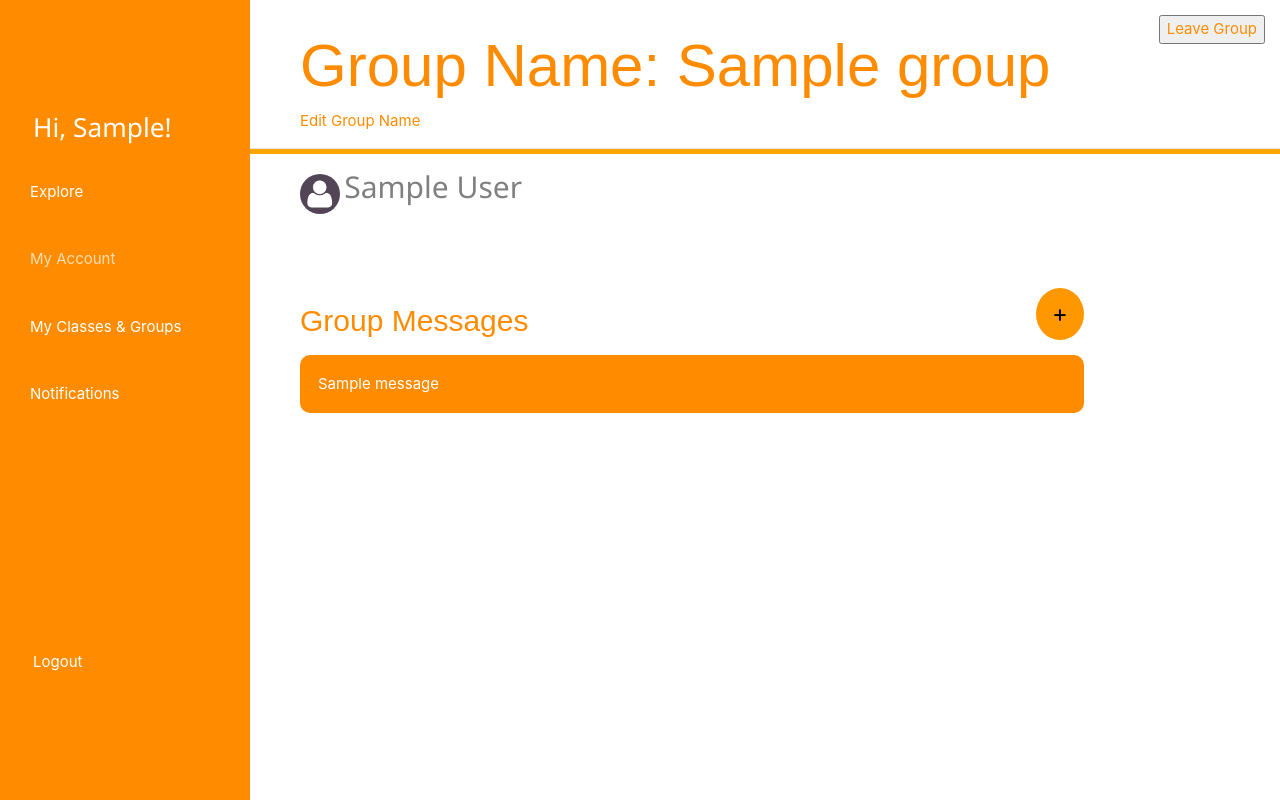
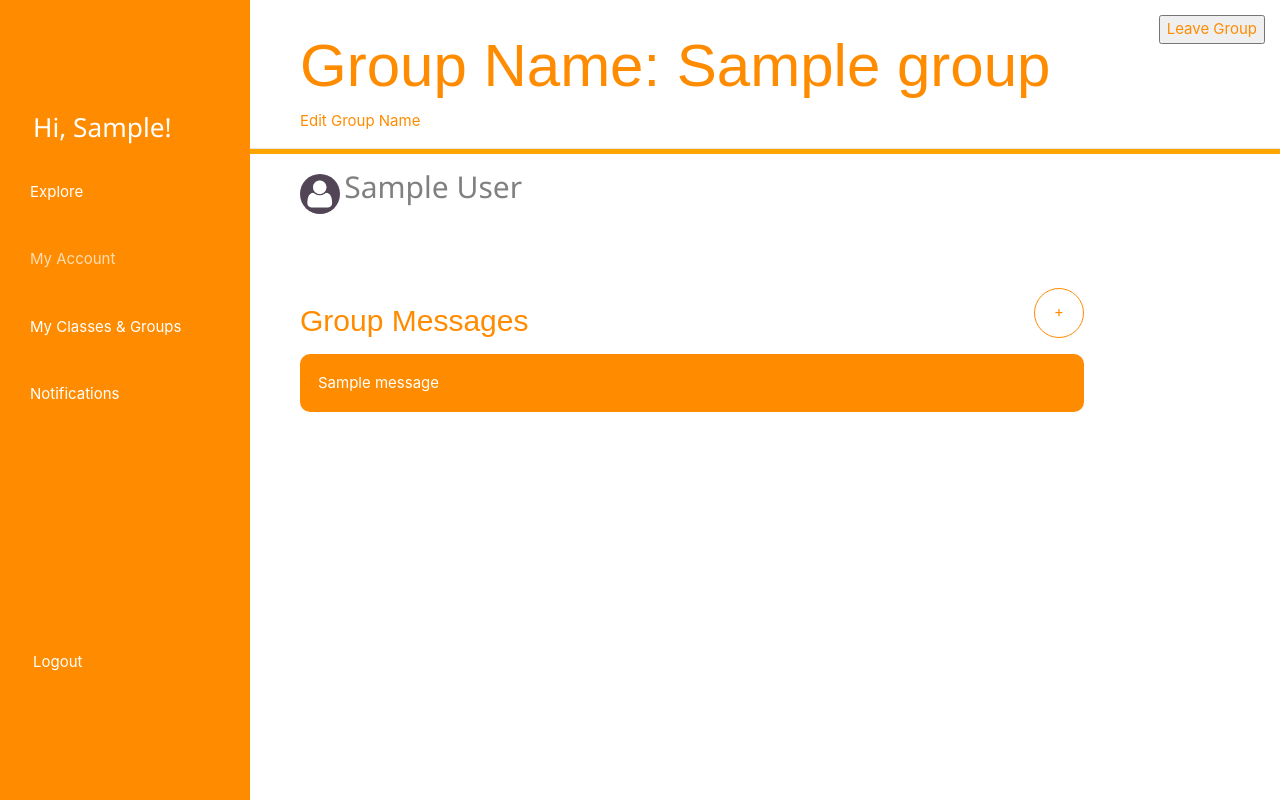
Before and after one commit to beyoglubora/Squad, a Django app: page /groups/1 in a window 1280 px wide. Run offline with Django 3.2, Linux system fonts and the light colour scheme; a user stored in the database is signed in; tables that the repository leaves empty hold one stand-in row (values such as "Sample post"); data that the repository does not hold is empty; some libraries are stand-ins or nearby versions; some web fonts are replaced.

Commit message:
Changed the button style.

```diff
--- a/templates/group_detail.html
+++ b/templates/group_detail.html
@@ -82,7 +82,8 @@
                 <form style="position: relative;float: right"; action="add_message" method="POST">
                     <input type="hidden" name="group_id" value="{{ group_id }}" />
                     {% csrf_token %}
-                    <input class="w3-button w3-xlarge w3-circle w3-orange" type="submit" value="+">
+{#                    <input style="display:block;height: 10px;width: 10px;border-radius: 50%;border: 1px solid red;" class="w3-button w3-xlarge w3-orange" type="submit" value="+">#}
+                    <input style="display: inline-block;height: 50px;width: 50px;border-radius: 50%;border: 1px solid darkorange; color: darkorange" class="w3-button" type="submit" value="+">
                 </form>
             </div>
 
```
